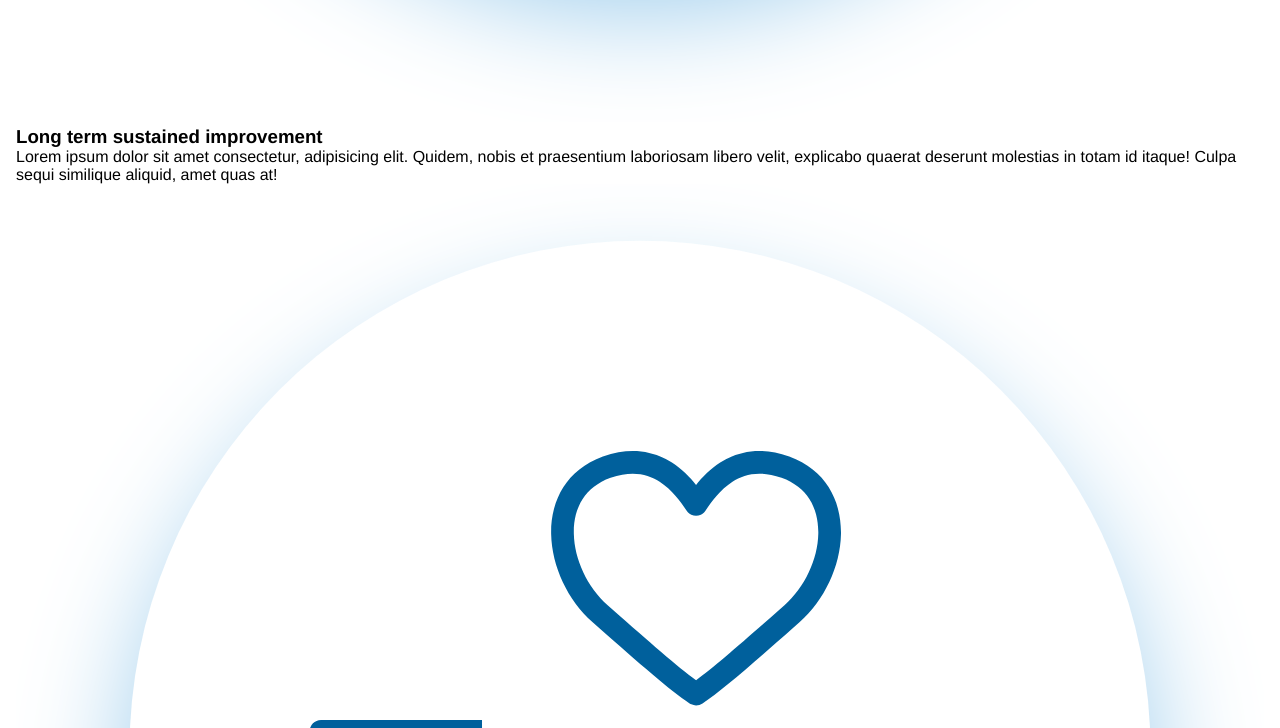
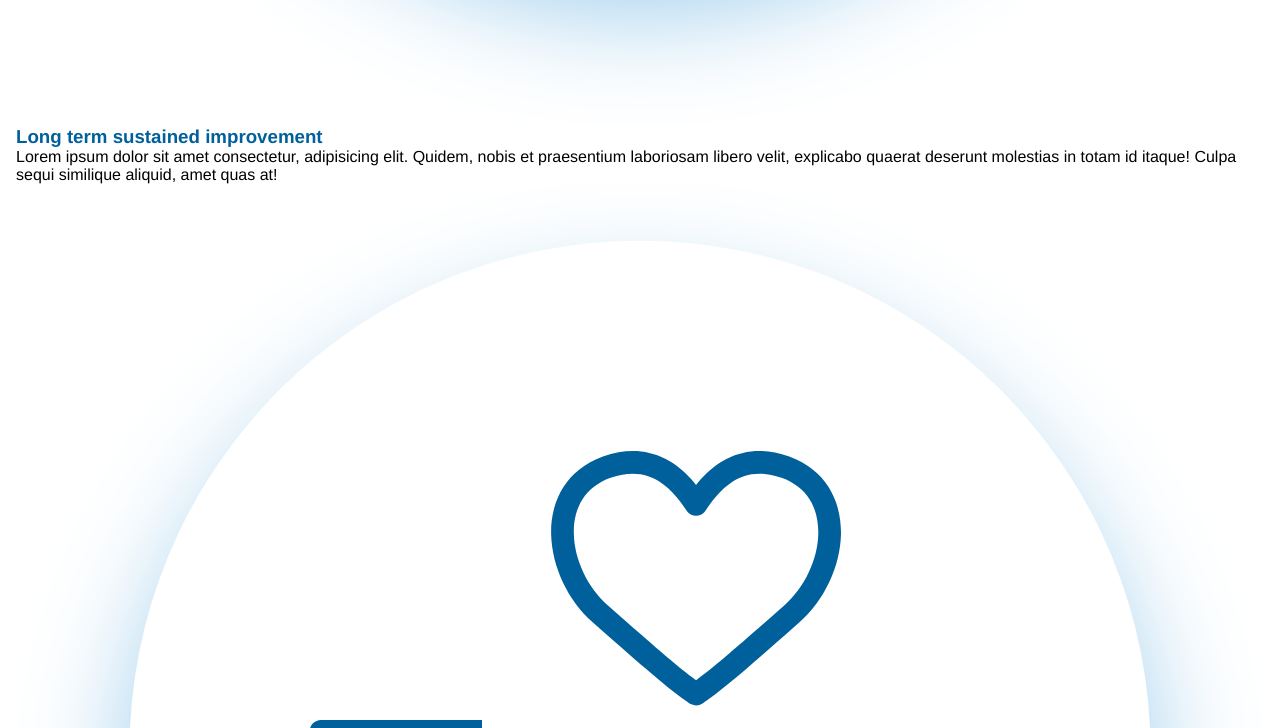
Before and after one commit to skyrocketideas/derma-test, a website: page index.html in a window 1280 px wide. Shown: the part 3100-3828 px from the top of the page. Drawn offline with Linux system fonts and the light colour scheme.

Commit message:
feature: add h1 class

```diff
--- a/styles/main.css
+++ b/styles/main.css
@@ -35,6 +35,10 @@
 	list-style: none;
 }
 
+h1 {
+	color: var(--primary-color);
+}
+
 .title {
 	color: var(--text-title);
 	font-size: 1.5rem;
```
